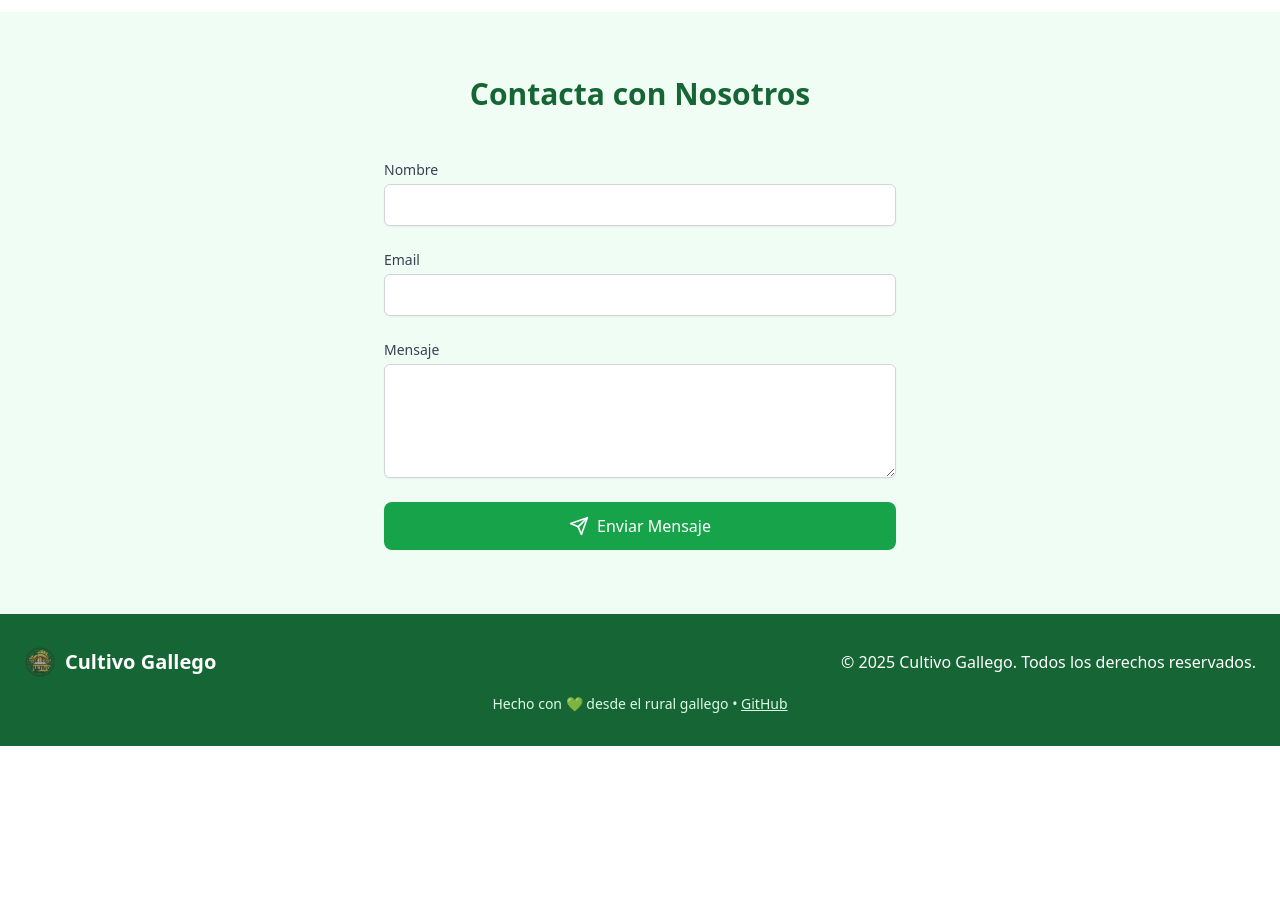
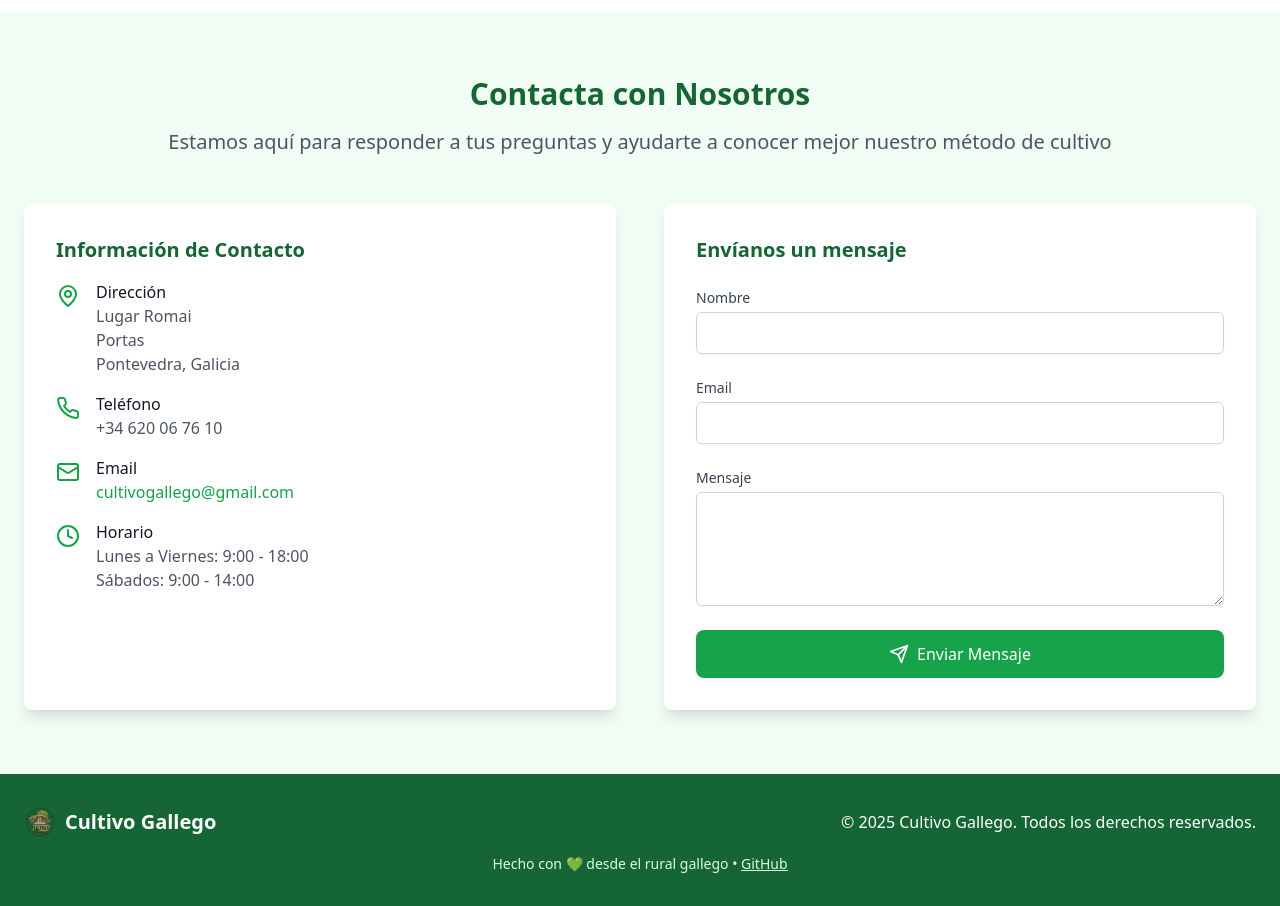
Before and after one commit to ruralhackers/cultivo-gallego, a React (Vite) app: page / in a window 1280 px wide. Shown: the part 3880-4786 px from the top of the page. Before the commit the page ends 4626 px from the top, so only its background shows below. Built offline with nearby package versions, Linux system fonts and the light colour scheme.

Commit message:
fixes in footer and added more contact data

```diff
--- a/src/App.tsx
+++ b/src/App.tsx
@@ -1,6 +1,6 @@
 import React, { useState } from 'react';
 import { useForm, ValidationError } from '@formspree/react';
-import { Leaf, Sprout, Sun, Droplets, Heart, Send, Factory, TreePine, Fuel, Bird } from 'lucide-react';
+import { Leaf, Sprout, Sun, Droplets, Heart, Send, Factory, TreePine, Fuel, Bird, MapPin, Phone, Mail, Clock } from 'lucide-react';
 
 function App() {
   const [isMenuOpen, setIsMenuOpen] = useState(false);
@@ -283,8 +283,67 @@ function App() {
       {/* Contact Section */}
       <section id="contact" className="py-16 bg-green-50">
         <div className="container mx-auto px-6">
-          <h2 className="text-3xl font-bold text-center text-green-800 mb-12">Contacta con Nosotros</h2>
-          <div className="max-w-lg mx-auto">
+          <h2 className="text-3xl font-bold text-center text-green-800 mb-4">Contacta con Nosotros</h2>
+          <p className="text-xl text-center text-gray-600 mb-12">
+            Estamos aquí para responder a tus preguntas y ayudarte a conocer mejor nuestro método de cultivo
+          </p>
+          <div className="grid grid-cols-1 md:grid-cols-2 gap-12">
+            <div className="bg-white p-8 rounded-lg shadow-lg">
+              <div className="space-y-8">
+                <div>
+                  <h3 className="text-xl font-semibold text-green-800 mb-4">Información de Contacto</h3>
+                  <div className="space-y-4">
+                    <div className="flex items-start">
+                      <div className="flex-shrink-0">
+                        <MapPin className="h-6 w-6 text-green-600 mt-1" />
+                      </div>
+                      <div className="ml-4">
+                        <p className="font-medium text-gray-900">Dirección</p>
+                        <p className="text-gray-600">Lugar Romai</p>
+                        <p className="text-gray-600">Portas</p>
+                        <p className="text-gray-600">Pontevedra, Galicia</p>
+                      </div>
+                    </div>
+                    <div className="flex items-start">
+                      <div className="flex-shrink-0">
+                        <Phone className="h-6 w-6 text-green-600 mt-1" />
+                      </div>
+                      <div className="ml-4">
+                        <p className="font-medium text-gray-900">Teléfono</p>
+                        <p className="text-gray-600">+34 620 06 76 10</p>
+                      </div>
+                    </div>
+                    <div className="flex items-start">
+                      <div className="flex-shrink-0">
+                        <Mail className="h-6 w-6 text-green-600 mt-1" />
+                      </div>
+                      <div className="ml-4">
+                        <p className="font-medium text-gray-900">Email</p>
+                        <a
+                          href="mailto:cultivogallego@gmail.com"
+                          className="text-green-600 hover:text-green-700 transition-colors duration-200"
+                        >
+                          cultivogallego@gmail.com
+                        </a>
+                      </div>
+                    </div>
+                    <div className="flex items-start">
+                      <div className="flex-shrink-0">
+                        <Clock className="h-6 w-6 text-green-600 mt-1" />
+                      </div>
+                      <div className="ml-4">
+                        <p className="font-medium text-gray-900">Horario</p>
+                        <p className="text-gray-600">Lunes a Viernes: 9:00 - 18:00</p>
+                        <p className="text-gray-600">Sábados: 9:00 - 14:00</p>
+                      </div>
+                    </div>
+                  </div>
+                </div>
+              </div>
+            </div>
+
+            <div className="bg-white p-8 rounded-lg shadow-lg">
+              <h3 className="text-xl font-semibold text-green-800 mb-6">Envíanos un mensaje</h3>
               <form onSubmit={handleSubmit} className="space-y-6">
                 <div>
                   <label htmlFor="name" className="block text-sm font-medium text-gray-700">
@@ -340,6 +399,7 @@ function App() {
               )}
             </div>
           </div>
+        </div>
       </section>
 
       {/* Footer */}
```
Lines whose indentation alone changed are shown as unchanged.
